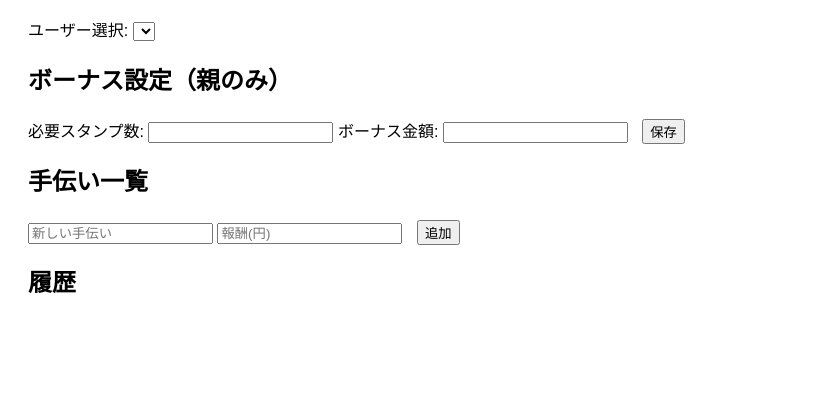
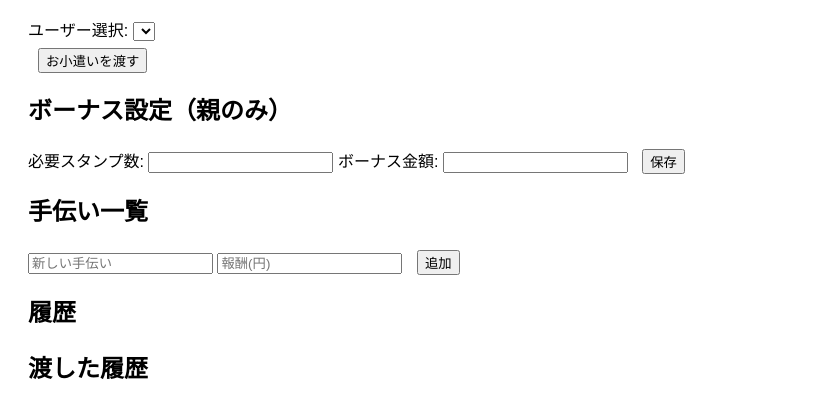
Before and after one commit to SUPERTKY/OTETUDAI, a plain HTML site: page index.html in a window 1280 px wide. Shown: the part 100-518 px from the top of the page, without its empty margins (0-814 px from the left). Drawn offline with Linux system fonts and the light colour scheme; no server answers.

Commit message:
Update index.html

```diff
--- a/index.html
+++ b/index.html
@@ -15,6 +15,8 @@
     <label for="userSelect">ユーザー選択:</label>
     <select id="userSelect"></select>
     <div id="stampDisplay"></div>
+    <div id="allowanceDisplay"></div>
+    <button id="payAllowance">お小遣いを渡す</button>
   </section>
 
   <section id="bonus-section">
@@ -37,6 +39,11 @@
     <ul id="historyList"></ul>
   </section>
 
+  <section id="payment-section">
+    <h2>渡した履歴</h2>
+    <ul id="paymentList"></ul>
+  </section>
+
   <script type="module" src="app.js"></script>
 </body>
 </html>
```
